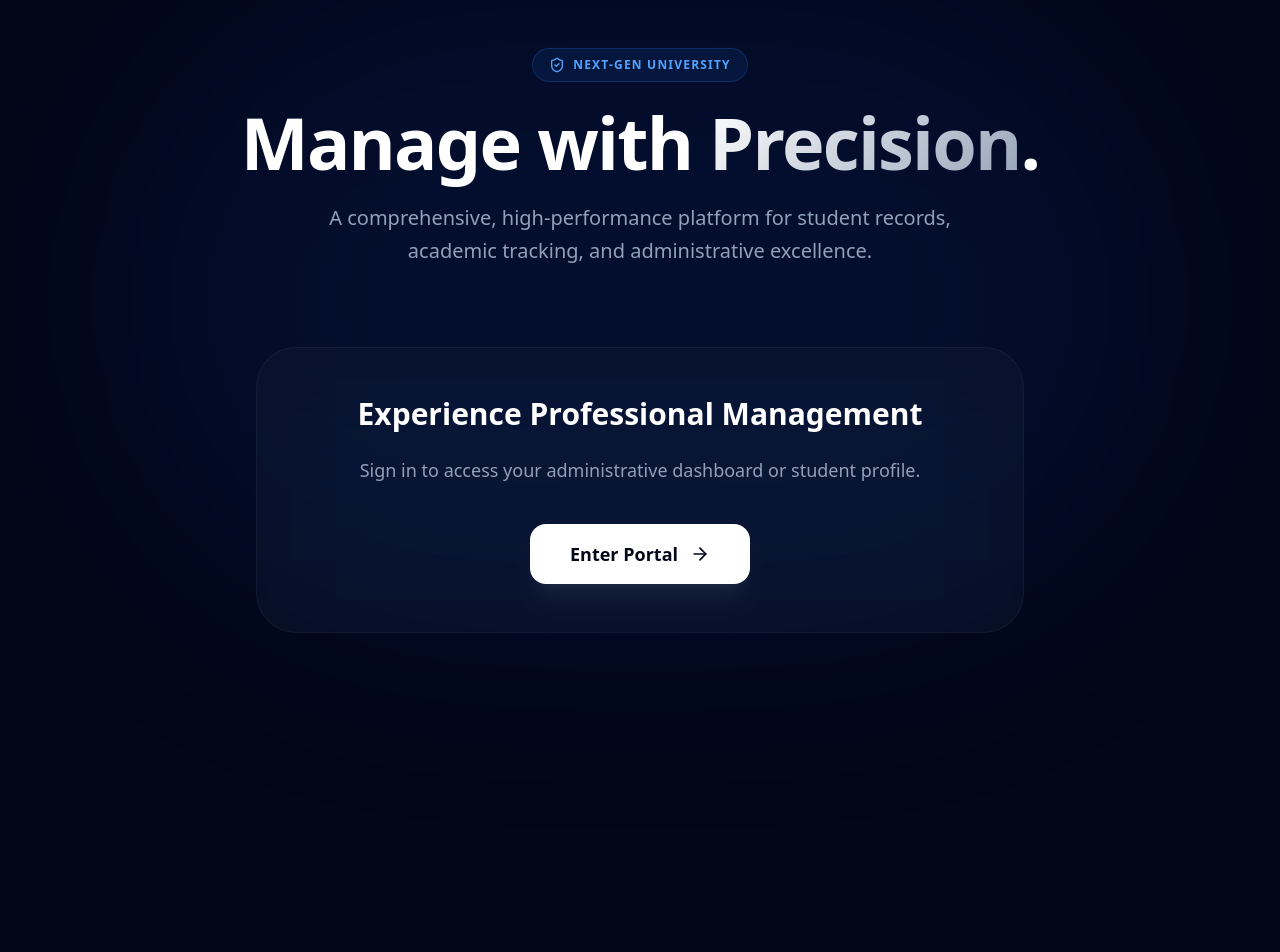
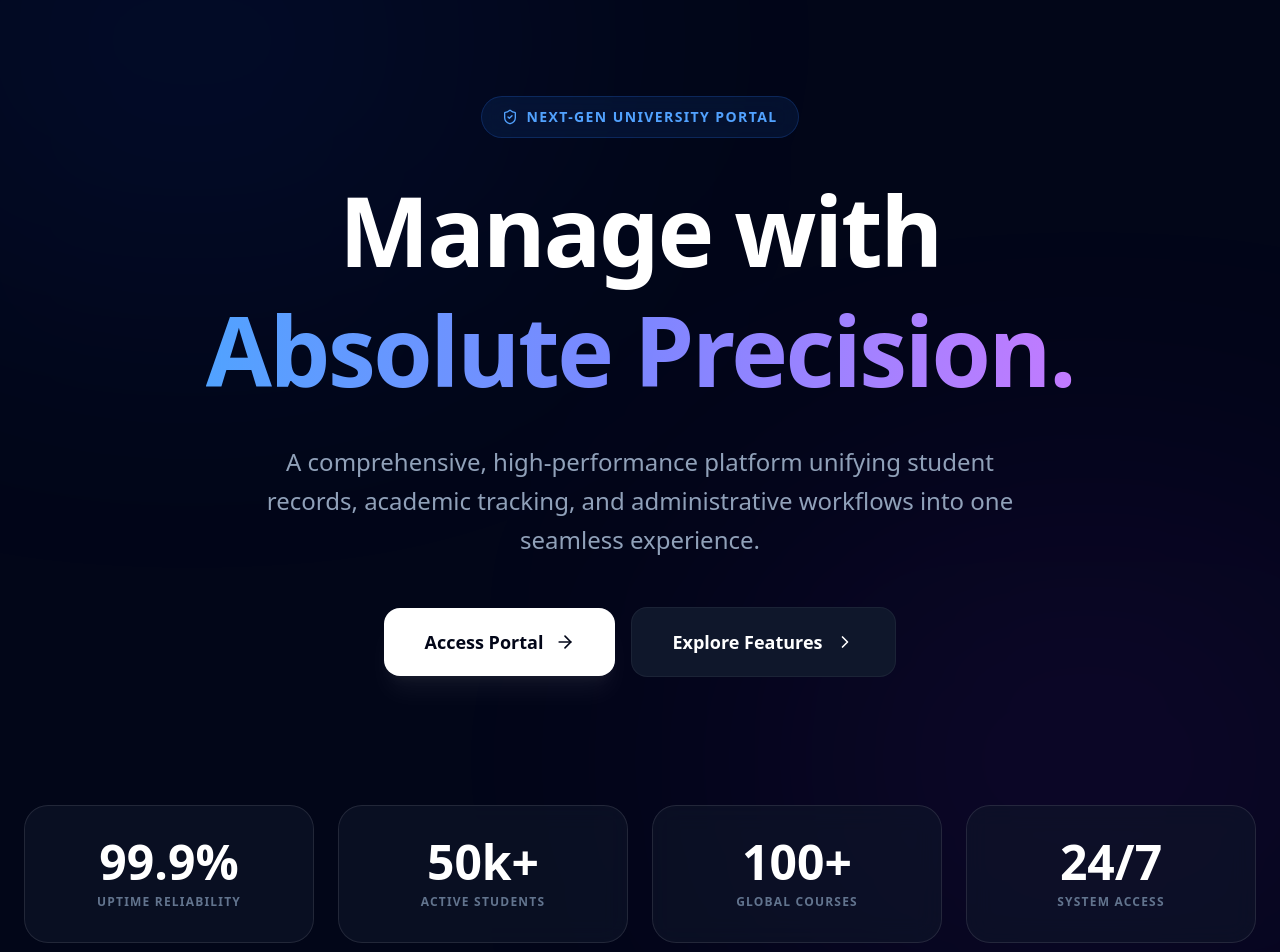
Before and after one commit to anonymous9076/student-attendence-frontend, a Next.js app: page / in a window 1280 px wide. Shown: the top 952 px of the page. Before the commit the page ends 800 px from the top, so only its background shows below. Built offline with nearby package versions, Linux system fonts and the light colour scheme; no server answers.

Commit message:
feat(landing): redesign landing page with modern layout and animations

```diff
--- a/src/app/page.js
+++ b/src/app/page.js
@@ -1,27 +1,35 @@
 'use client';
 import { useSelector } from 'react-redux';
 import { motion } from 'framer-motion';
-import { Users, User, BookOpen, Calendar, GraduationCap, ArrowRight, ShieldCheck } from 'lucide-react';
+import { Users, User, BookOpen, Calendar, GraduationCap, ArrowRight, ShieldCheck, Zap, Globe, BarChart, LayoutDashboard, ChevronRight, CheckCircle2 } from 'lucide-react';
 import Link from 'next/link';
 import AdminDashboard from '@/components/AdminDashboard';
 import ProfessorDashboard from '@/components/ProfessorDashboard';
 import StudentDashboard from '@/components/StudentDashboard';
 
-const Card = ({ title, desc, icon: Icon, href, color }) => (
+const FeatureCard = ({ title, desc, icon: Icon, delay, color }) => (
   <motion.div
-    whileHover={{ y: -8, scale: 1.02 }}
-    className="relative group p-6 rounded-3xl bg-slate-900/50 border border-white/5 hover:border-white/20 transition-all duration-300 overflow-hidden"
+    initial={{ opacity: 0, y: 30 }}
+    whileInView={{ opacity: 1, y: 0 }}
+    viewport={{ once: true, margin: "-50px" }}
+    transition={{ delay, duration: 0.5 }}
+    whileHover={{ y: -8 }}
+    className="relative group p-8 rounded-[2rem] bg-slate-900/40 border border-white/5 hover:border-white/10 transition-all duration-500 overflow-hidden"
   >
-    <div className={`absolute -right-8 -top-8 w-32 h-32 bg-${color}-600/10 blur-3xl group-hover:bg-${color}-600/20 transition-colors`} />
-    <div className={`w-14 h-14 rounded-2xl bg-${color}-500/10 flex items-center justify-center mb-6 border border-${color}-500/20`}>
-      <Icon className={`w-7 h-7 text-${color}-500`} />
+    <div className={`absolute -right-12 -top-12 w-40 h-40 bg-${color}-500/10 blur-3xl group-hover:bg-${color}-500/20 transition-all duration-500`} />
+    <div className={`w-16 h-16 rounded-2xl bg-${color}-500/10 flex items-center justify-center mb-6 border border-${color}-500/20`}>
+      <Icon className={`w-8 h-8 text-${color}-400`} />
     </div>
-    <h3 className="text-xl font-bold text-white mb-2">{title}</h3>
-    <p className="text-slate-400 text-sm leading-relaxed mb-6">{desc}</p>
-    <Link href={href} className="flex items-center gap-2 text-sm font-semibold text-white group/link">
-      Explore Module <ArrowRight className="w-4 h-4 group-hover/link:translate-x-1 transition-transform" />
-    </Link>
+    <h3 className="text-2xl font-bold text-white mb-4">{title}</h3>
+    <p className="text-slate-400 leading-relaxed text-lg">{desc}</p>
   </motion.div>
+);
+
+const StatBadge = ({ value, label }) => (
+  <div className="flex flex-col items-center justify-center p-8 glass rounded-3xl border border-white/5 text-center transition-all hover:bg-white/5">
+    <h4 className="text-4xl md:text-5xl font-black text-white mb-2">{value}</h4>
+    <p className="text-xs font-bold text-slate-500 uppercase tracking-widest">{label}</p>
+  </div>
 );
 
 export default function Home() {
@@ -37,45 +45,71 @@
     </div>
   );
 
-  const container = {
-    hidden: { opacity: 0 },
-    show: {
-      opacity: 1,
-      transition: { staggerChildren: 0.1 }
-    }
-  };
+  return (
+    <div className="min-h-screen bg-slate-950 overflow-hidden text-slate-300">
+      {/* Dynamic Background */}
+      <div className="fixed inset-0 z-0 pointer-events-none">
+          <div className="absolute top-[-20%] left-[-10%] w-[50%] h-[50%] bg-blue-600/10 blur-[150px] rounded-full mix-blend-screen" />
+          <div className="absolute bottom-[-20%] right-[-10%] w-[50%] h-[50%] bg-purple-600/10 blur-[150px] rounded-full mix-blend-screen" />
+      </div>
 
-  const item = {
-    hidden: { y: 20, opacity: 0 },
-    show: { y: 0, opacity: 1 }
-  };
-
-  return (
-    <div className="min-h-screen pt-12 pb-24 px-6 overflow-hidden">
-      <div className="max-w-7xl mx-auto">
+      <div className="relative z-10 max-w-7xl mx-auto px-6 pt-24 pb-32">
         {/* Hero Section */}
         <motion.div
-          initial={{ opacity: 0, y: 30 }}
+          initial={{ opacity: 0, y: 40 }}
           animate={{ opacity: 1, y: 0 }}
-          className="text-center mb-20"
+          transition={{ duration: 0.8, ease: "easeOut" }}
+          className="text-center mb-32 max-w-4xl mx-auto"
         >
-          <div className="inline-flex items-center gap-2 px-4 py-2 rounded-full bg-blue-500/10 border border-blue-500/20 text-blue-400 text-xs font-bold tracking-widest uppercase mb-6">
-            <ShieldCheck className="w-4 h-4" /> Next-Gen University
-          </div>
-          <h1 className="text-5xl md:text-7xl font-extrabold mb-6 tracking-tight">
-            Manage with <span className="gradient-text">Precision</span>.
+          <motion.div
+            initial={{ scale: 0.9, opacity: 0 }}
+            animate={{ scale: 1, opacity: 1 }}
+            transition={{ delay: 0.2 }}
+            className="inline-flex items-center gap-2 px-5 py-2.5 rounded-full bg-blue-500/10 border border-blue-500/20 text-blue-400 text-sm font-bold tracking-widest uppercase mb-8 backdrop-blur-md"
+          >
+            <ShieldCheck className="w-4 h-4" /> Next-Gen University Portal
+          </motion.div>
+
+          <h1 className="text-5xl md:text-7xl lg:text-8xl font-extrabold mb-8 tracking-tight text-white leading-tight">
+            Manage with <br/>
+            <span className="text-transparent bg-clip-text bg-gradient-to-r from-blue-400 via-indigo-400 to-purple-400">
+                Absolute Precision.
+            </span>
           </h1>
-          <p className="text-slate-400 text-lg md:text-xl max-w-2xl mx-auto leading-relaxed">
-            A comprehensive, high-performance platform for student records,
-            academic tracking, and administrative excellence.
+
+          <p className="text-lg md:text-2xl text-slate-400 max-w-3xl mx-auto leading-relaxed mb-12">
+            A comprehensive, high-performance platform unifying student records, academic tracking, and administrative workflows into one seamless experience.
           </p>
+
+          {!isAuthenticated && (
+            <motion.div
+                initial={{ opacity: 0, y: 20 }}
+                animate={{ opacity: 1, y: 0 }}
+                transition={{ delay: 0.4 }}
+                className="flex flex-col sm:flex-row items-center justify-center gap-4"
+            >
+              <Link
+                href="/login"
+                className="group w-full sm:w-auto flex items-center justify-center gap-3 bg-white text-slate-950 px-10 py-5 rounded-2xl text-lg font-bold hover:bg-slate-200 transition-all duration-300 shadow-xl shadow-white/5 active:scale-95"
+              >
+                Access Portal <ArrowRight className="w-5 h-5 group-hover:translate-x-1 transition-transform" />
+              </Link>
+              <a
+                href="#features"
+                className="group w-full sm:w-auto flex items-center justify-center gap-3 bg-slate-900 border border-white/5 text-white px-10 py-5 rounded-2xl text-lg font-bold hover:bg-white/5 transition-all duration-300 active:scale-95"
+              >
+                Explore Features <ChevronRight className="w-5 h-5 group-hover:translate-x-1 transition-transform" />
+              </a>
+            </motion.div>
+          )}
         </motion.div>
 
         {isAuthenticated && user ? (
           <motion.div
-            initial={{ opacity: 0 }}
-            animate={{ opacity: 1 }}
-            className="w-full"
+            initial={{ opacity: 0, y: 30 }}
+            animate={{ opacity: 1, y: 0 }}
+            transition={{ duration: 0.6 }}
+            className="w-full mt-20"
           >
             {user.role === 'admin' ? (
               <AdminDashboard />
@@ -86,28 +120,114 @@
             )}
           </motion.div>
         ) : (
-          <motion.div
-            initial={{ opacity: 0, scale: 0.9 }}
-            animate={{ opacity: 1, scale: 1 }}
-            className="relative p-12 rounded-[2.5rem] bg-slate-900/50 border border-white/5 text-center max-w-3xl mx-auto overflow-hidden group"
-          >
-             <div className="absolute inset-0 bg-blue-600/5 blur-3xl group-hover:bg-blue-600/10 transition-colors" />
-             <div className="relative z-10">
-                <h2 className="text-3xl font-bold text-white mb-6">Experience Professional Management</h2>
-                <p className="text-slate-400 mb-10 text-lg">Sign in to access your administrative dashboard or student profile.</p>
-                <Link
-                  href="/login"
-                  className="inline-flex items-center gap-3 bg-white text-slate-950 px-10 py-4 rounded-2xl text-lg font-bold hover:bg-slate-200 transition-all duration-300 shadow-xl shadow-white/5"
-                >
-                  Enter Portal <ArrowRight className="w-5 h-5" />
-                </Link>
-             </div>
-          </motion.div>
+          <>
+            {/* Stats Section */}
+            <motion.div
+                initial={{ opacity: 0, y: 40 }}
+                whileInView={{ opacity: 1, y: 0 }}
+                viewport={{ once: true }}
+                className="grid grid-cols-2 md:grid-cols-4 gap-6 mb-32"
+            >
+                <StatBadge value="99.9%" label="Uptime Reliability" />
+                <StatBadge value="50k+" label="Active Students" />
+                <StatBadge value="100+" label="Global Courses" />
+                <StatBadge value="24/7" label="System Access" />
+            </motion.div>
+
+            {/* Features Section */}
+            <div id="features" className="mb-32 scroll-mt-32">
+                <div className="text-center mb-16">
+                    <h2 className="text-4xl md:text-5xl font-extrabold text-white mb-6">Designed for Everyone</h2>
+                    <p className="text-xl text-slate-400 max-w-2xl mx-auto">Tailored dashboards and tools specific to your role, ensuring maximum productivity and ease of use.</p>
+                </div>
+
+                <div className="grid grid-cols-1 md:grid-cols-3 gap-8">
+                    <FeatureCard
+                        delay={0.1}
+                        color="blue"
+                        icon={ShieldCheck}
+                        title="For Administrators"
+                        desc="Maintain absolute control over the institutional ecosystem. Effortlessly manage users, define courses, and oversee vast academic records securely."
+                    />
+                    <FeatureCard
+                        delay={0.2}
+                        color="purple"
+                        icon={GraduationCap}
+                        title="For Professors"
+                        desc="Focus on teaching, not paperwork. Utilize our bleeding-edge tools for instantaneous attendance tracking, interactive announcements, and deep student insights."
+                    />
+                    <FeatureCard
+                        delay={0.3}
+                        color="green"
+                        icon={User}
+                        title="For Students"
+                        desc="Your academic journey, visualized. Track your attendance history, view enrolled courses, and receive real-time updates directly from your professors."
+                    />
+                </div>
+            </div>
+
+            {/* Details/Highlights Section */}
+            <motion.div
+                initial={{ opacity: 0, y: 40 }}
+                whileInView={{ opacity: 1, y: 0 }}
+                viewport={{ once: true }}
+                className="glass rounded-[3rem] p-12 lg:p-20 border border-white/5 flex flex-col lg:flex-row items-center gap-16 overflow-hidden relative shadow-2xl"
+            >
+                <div className="absolute top-0 right-0 w-full h-full bg-gradient-to-l from-blue-900/10 to-transparent pointer-events-none" />
+
+                <div className="flex-1 space-y-8 relative z-10">
+                    <h2 className="text-4xl md:text-5xl font-extrabold text-white leading-tight">
+                        Zero Friction.<br />Maximum <span className="text-blue-400">Performance</span>.
+                    </h2>
+                    <p className="text-lg text-slate-400 leading-relaxed">
+                        Built from the ground up to eradicate the tedious processes of standard university management. Our architecture guarantees instant data retrieval, robust security, and an interface that feels like the future.
+                    </p>
+                    <ul className="space-y-4">
+                        {[
+                            "Real-time data synchronization",
+                            "Role-based access control (RBAC)",
+                            "Enterprise-grade encryption",
+                            "Blazing fast user experience"
+                        ].map((item, i) => (
+                            <li key={i} className="flex items-center gap-3 text-white font-medium text-lg">
+                                <CheckCircle2 className="w-6 h-6 text-blue-500" /> {item}
+                            </li>
+                        ))}
+                    </ul>
+                </div>
+
+                <div className="flex-1 w-full relative z-10">
+                    <div className="bg-slate-900/80 backdrop-blur-xl border border-white/10 rounded-3xl p-6 shadow-2xl rotate-3 hover:rotate-0 transition-transform duration-500">
+                        <div className="flex gap-2 mb-6">
+                            <div className="w-3 h-3 rounded-full bg-red-500" />
+                            <div className="w-3 h-3 rounded-full bg-yellow-500" />
+                            <div className="w-3 h-3 rounded-full bg-green-500" />
+                        </div>
+                        <div className="space-y-4">
+                            <div className="h-8 bg-white/5 rounded-lg w-3/4" />
+                            <div className="h-32 bg-white/5 rounded-xl w-full" />
+                            <div className="grid grid-cols-2 gap-4">
+                                <div className="h-24 bg-blue-500/10 border border-blue-500/20 rounded-xl" />
+                                <div className="h-24 bg-purple-500/10 border border-purple-500/20 rounded-xl" />
+                            </div>
+                        </div>
+                    </div>
+                </div>
+            </motion.div>
+
+            {/* Footer */}
+            <footer className="mt-32 pt-12 border-t border-white/5 flex flex-col md:flex-row items-center justify-between text-slate-500 text-sm">
+                <div className="flex items-center gap-2 mb-4 md:mb-0">
+                    <div className="w-6 h-6 bg-blue-600 rounded-md flex items-center justify-center">
+                        <Zap className="w-3 h-3 text-white" />
+                    </div>
+                    <span className="font-bold text-slate-300">University Portal Enterprise</span>
+                </div>
+                <p>© {new Date().getFullYear()} Next-Gen University. All Rights Reserved.</p>
+            </footer>
+          </>
         )}
       </div>
-
-      {/* Background Glow */}
-      <div className="fixed -z-10 top-0 left-1/2 -translate-x-1/2 w-[1000px] h-[600px] bg-blue-600/10 blur-[120px] rounded-full" />
     </div>
   );
 }
```
